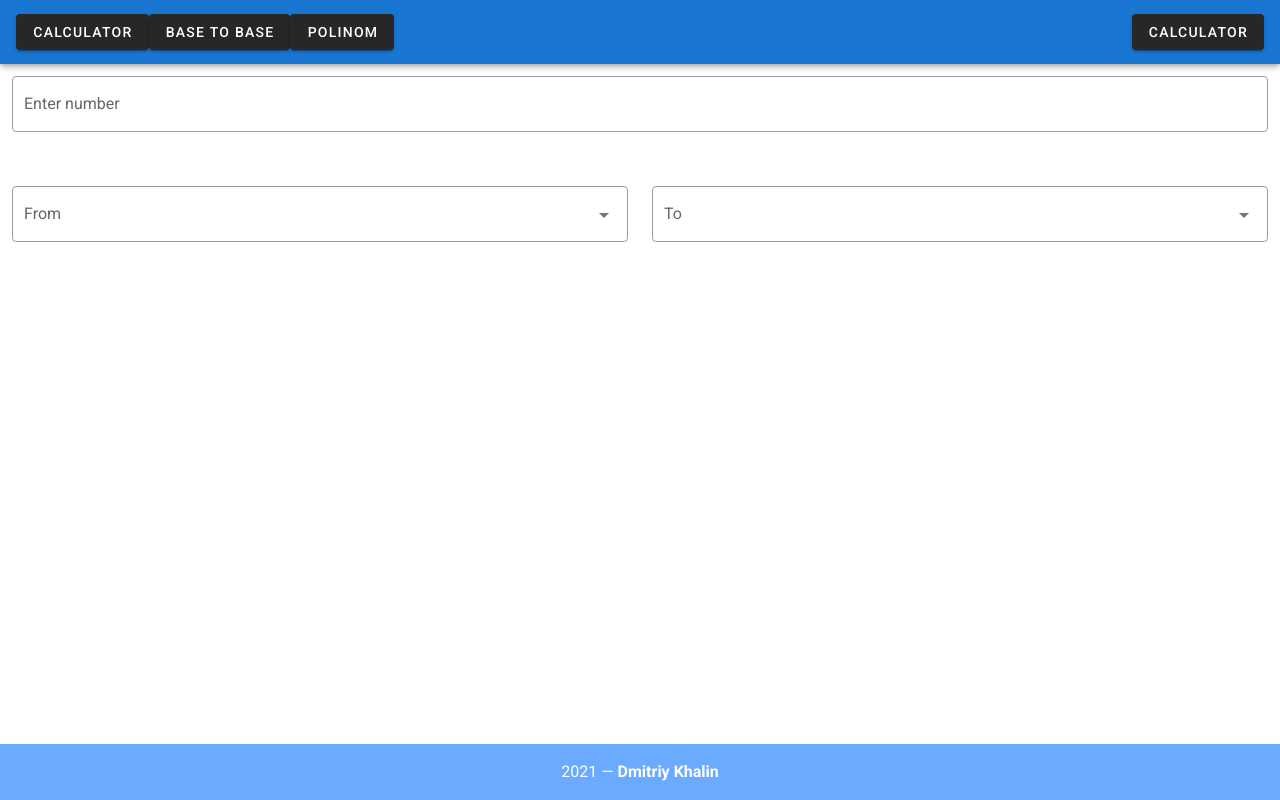
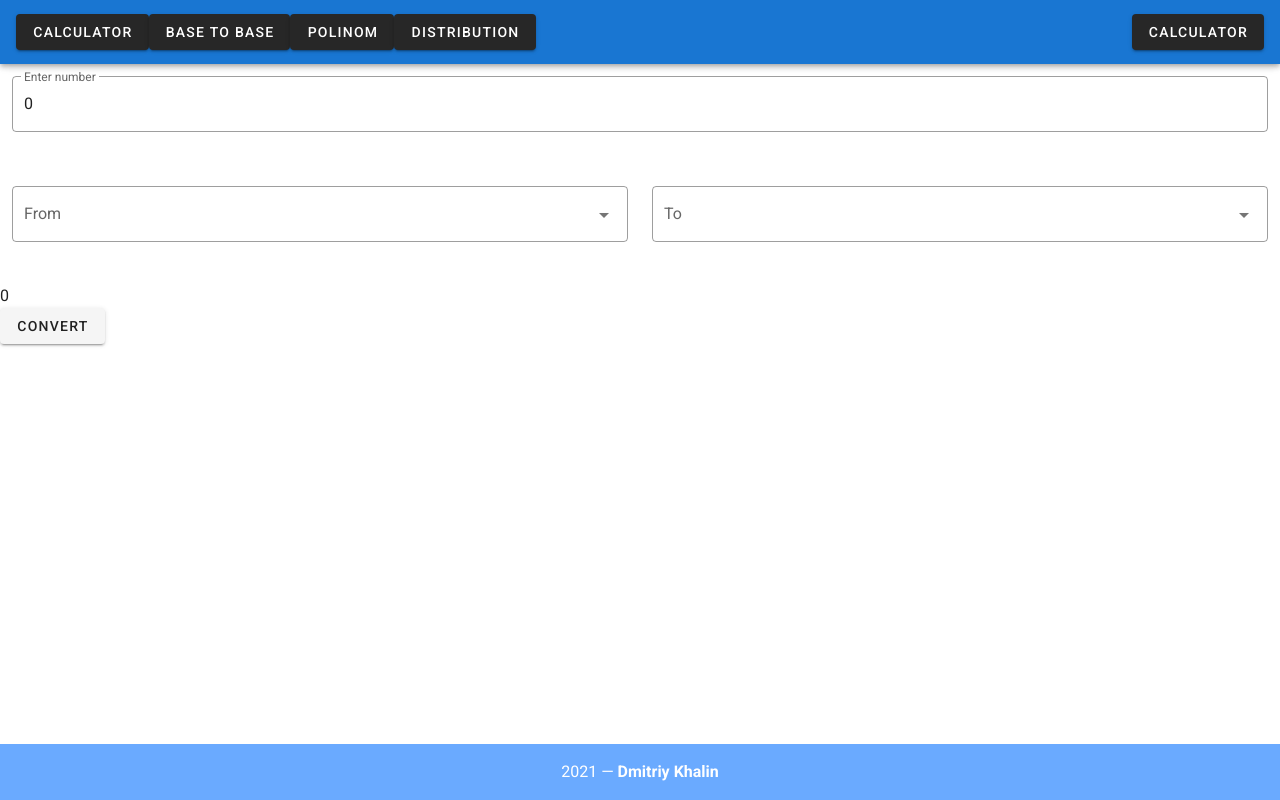
Before and after one commit to dimaskhln/calculator, a Vue app: page /#/base-to-base in a window 1280 px wide. Built offline with nearby package versions, Linux system fonts and the light colour scheme.

Commit message:
Fixed minor bugs in calculator. Base to base is working now.

```diff
--- a/src/App.vue
+++ b/src/App.vue
@@ -5,6 +5,7 @@
       <router-link to="/calculator"><v-btn>CALCULATOR</v-btn></router-link>
       <router-link to="/base-to-base"><v-btn>BASE TO BASE</v-btn></router-link>
       <router-link to="/polinom"><v-btn>POLINOM</v-btn></router-link>
+      <router-link to="/distribution"><v-btn>DISTRIBUTION</v-btn></router-link>
 
       <v-spacer></v-spacer>
       <v-btn>CALCULATOR</v-btn>
--- a/src/components/BaseToBase.vue
+++ b/src/components/BaseToBase.vue
@@ -2,17 +2,20 @@
   <v-container fluid>
     <v-row>
       <v-col>
-        <v-text-field v-model="value" label="Enter number" outlined></v-text-field>
+        <v-text-field v-model="number" label="Enter number" outlined></v-text-field>
       </v-col>
-      <p>{{ value }}</p>
     </v-row>
     <v-row align="center">
       <v-col class="d-flex" cols="12" sm="6">
-        <v-select id="from-select" :items="bases" label="From" outlined></v-select>
+        <v-select v-model="fromBase" :items="bases" label="From" outlined></v-select>
       </v-col>
       <v-col class="d-flex" cols="12" sm="6">
-        <v-select id="to-select" :items="bases" label="To" outlined></v-select>
+        <v-select v-model="toBase" :items="bases" label="To" outlined></v-select>
       </v-col>
+    </v-row>
+    <v-row>{{ result }} </v-row>
+    <v-row>
+      <v-btn v-on:click="convert()">Convert</v-btn>
     </v-row>
   </v-container>
 </template>
@@ -21,11 +24,32 @@
 export default {
   data() {
     return {
-      bases: ['Binary', 'Octal', 'Decimal', 'Hexadecimal']
+      bases: [
+        { value: 2, text: 'Binary' },
+        { value: 8, text: 'Octal' },
+        { value: 10, text: 'Decimal' },
+        { value: 16, text: 'Hexadecimal' }
+      ],
+      fromBase: '',
+      toBase: '',
+      number: 0,
+      result: 0
     };
   },
   methods: {
-    convert: () => {}
+    convert: function() {
+      try {
+        if (this.fromBase === void 0) {
+          this.fromBase = 10;
+        }
+        if (this.toBase === void 0) {
+          this.toBase = 10;
+        }
+        this.result = parseInt(this.number.toString(), this.fromBase).toString(this.toBase);
+      } catch (e) {
+        console.error('Error in convertNumber: ' + e);
+      }
+    }
   }
 };
 </script>
--- a/src/components/Calculator.vue
+++ b/src/components/Calculator.vue
@@ -1,7 +1,7 @@
 <template>
   <v-card color="amber lighten-5" max-width="450" class="mx-auto my-12 pa-6"
     ><v-container class="pa-0" elevation="3">
-      <v-text-field class="text-lg-h6" id="result" type="text" v-model="value"></v-text-field>
+      <v-text-field outlined class="text-lg-h6" id="result" type="text" v-model="value"></v-text-field>
       <v-row>
         <v-col cols="40"><v-btn color="blue lighten-5" elevation="5" v-on:click="write('7')">7</v-btn></v-col>
         <v-col cols="40"><v-btn color="blue lighten-5" elevation="5" v-on:click="write('8')">8</v-btn></v-col>
@@ -59,7 +59,8 @@ export default {
       value: '0',
       value1: 0,
       value2: 0,
-      action: ''
+      action: '',
+      done: false
     };
   },
   methods: {
@@ -68,8 +69,13 @@ export default {
     },
     reset: function() {
       this.value = '0';
+      this.value1 = 0;
+      this.value2 = 0;
+      this.action = '';
+      this.done = false;
     },
     remember: function(act) {
+      this.done = false;
       if (act === 'sqrt') {
         this.value = Math.sqrt(this.value);
       } else {
@@ -83,22 +89,30 @@ export default {
       }
     },
     equals: function() {
-      this.value2 = Number(this.value);
+      if (!this.done) {
+        this.value2 = Number(this.value);
+      }
+
       switch (this.action) {
         case 'add':
-          this.value = this.value1 + this.value2;
+          this.value1 = this.value = this.value1 + this.value2;
+          this.done = true;
           break;
         case 'subtract':
-          this.value = this.value1 - this.value2;
+          this.value1 = this.value = this.value1 - this.value2;
+          this.done = true;
           break;
         case 'multiply':
-          this.value = this.value1 * this.value2;
+          this.value1 = this.value = this.value1 * this.value2;
+          this.done = true;
           break;
         case 'divide':
-          this.value = this.value1 / this.value2;
+          this.value1 = this.value = this.value1 / this.value2;
+          this.done = true;
           break;
         case 'power':
-          this.value = this.value1 ** this.value2;
+          this.value1 = this.value = this.value1 ** this.value2;
+          this.done = true;
           break;
       }
     }
```
